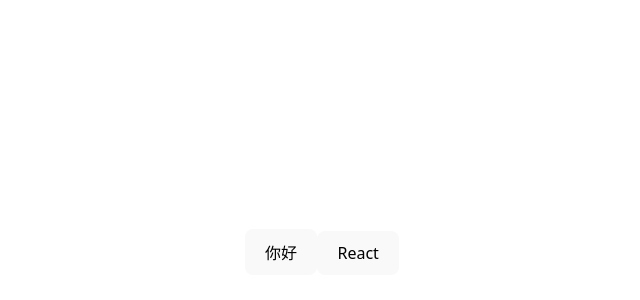
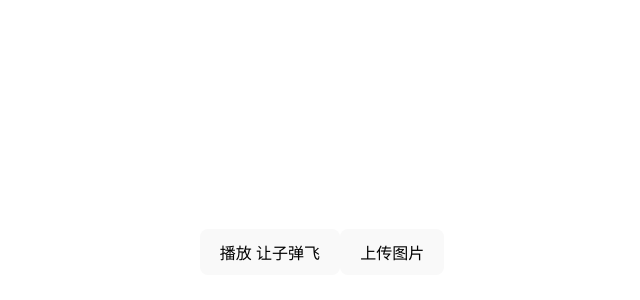
Before and after one commit to huozhiyan/React-Basic, a React (Vite) app in the folder my-app/: page / in a window 1280 px wide. Shown: the part 148-448 px from the top of the page, without its empty margins (318-958 px from the left). Built offline with nearby package versions, Linux system fonts and the light colour scheme.

Commit message:
feat: 将事件处理函数作为 props 传递

```diff
--- a/my-app/src/App.jsx
+++ b/my-app/src/App.jsx
@@ -1,10 +1,10 @@
 import "./App.css";
-import AlertButton from "./AlertButton";
+import Toolbar2 from "./Toolbar2";
 
 function App() {
   return (
     <>
-      <AlertButton></AlertButton>
+      <Toolbar2></Toolbar2>
     </>
   );
 }
--- /dev/null
+++ b/my-app/src/Toolbar2.jsx
@@ -0,0 +1,24 @@
+function Button({ onClick, children }) {
+  return <button onClick={onClick}>{children}</button>;
+}
+
+function PlayButton({ movieName }) {
+  function handlePlayClick() {
+    alert(`正在播放电影: ${movieName}`);
+  }
+
+  return <button onClick={handlePlayClick}>播放 {movieName}</button>;
+}
+
+function UploadButton() {
+  return <Button onClick={() => alert("正在上传！")}>上传图片</Button>;
+}
+
+export default function Toolbar2() {
+  return (
+    <div>
+      <PlayButton movieName="让子弹飞"></PlayButton>
+      <UploadButton></UploadButton>
+    </div>
+  );
+}
```
